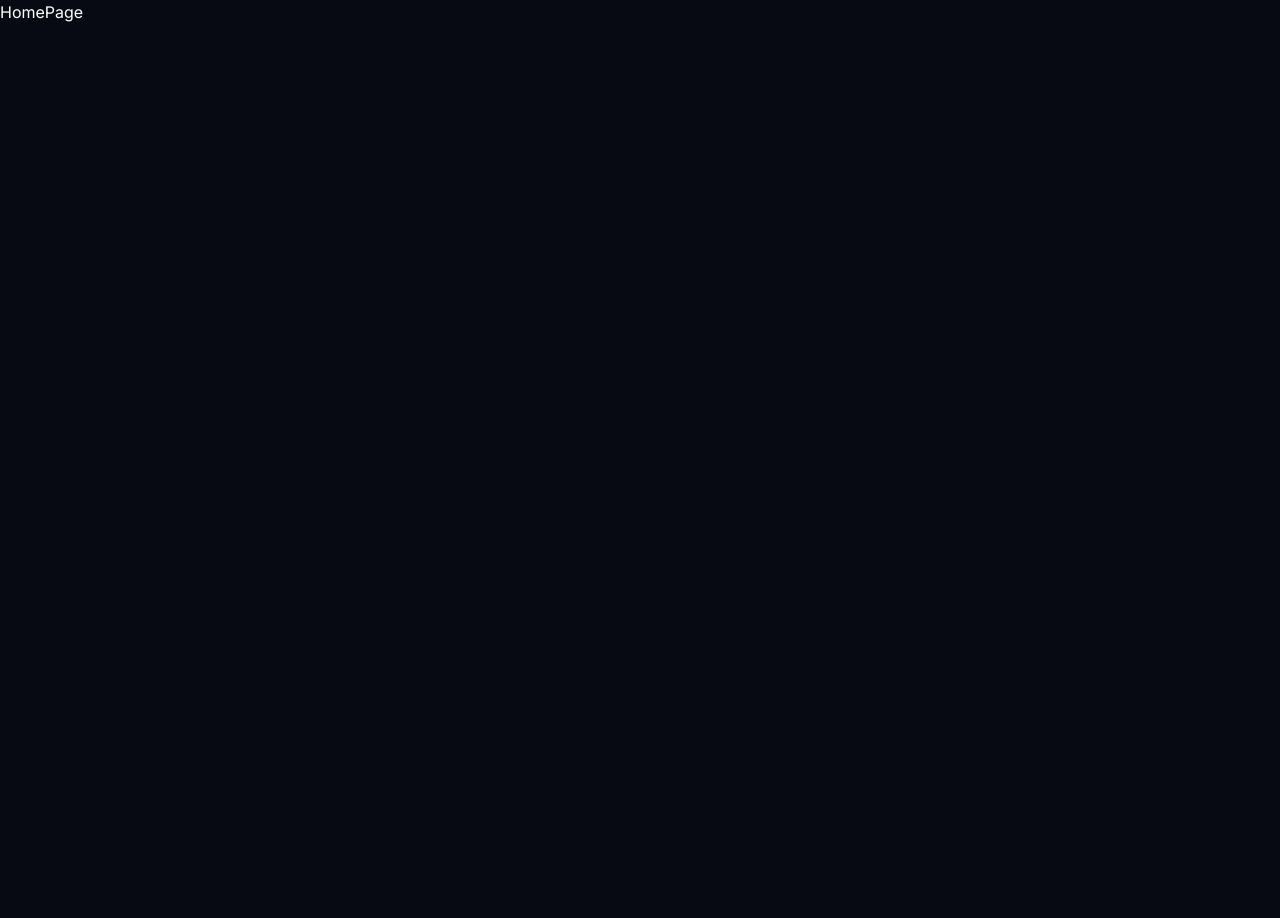
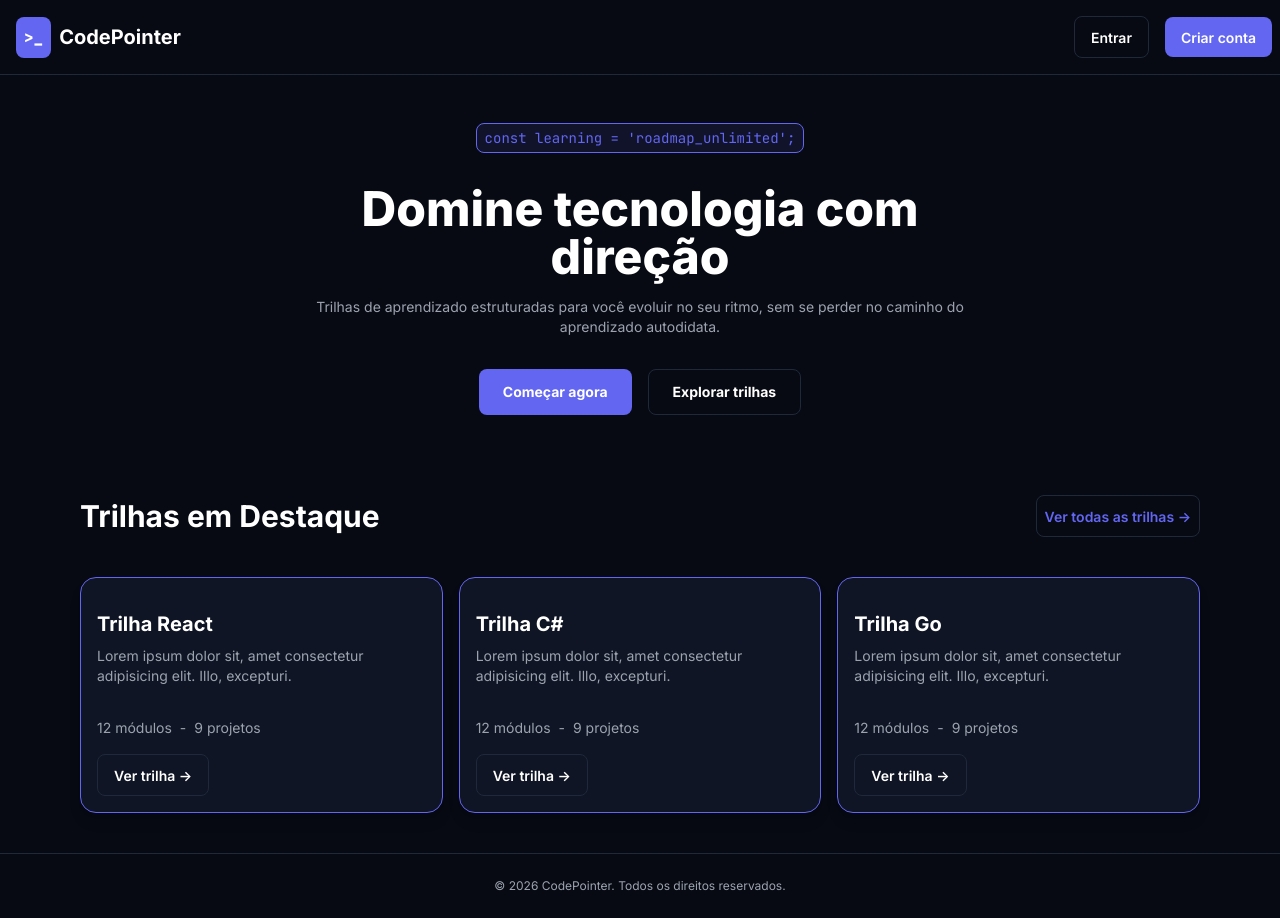
Before and after one commit to devisonsantana/codepointer-web, a React (Vite) app: page / in a window 1280 px wide. Before the commit the page ends 800 px from the top, so only its background shows below. Built offline with nearby package versions, Linux system fonts and the light colour scheme.

Commit message:
feat(ui): build home page layout

```diff
--- a/src/index.css
+++ b/src/index.css
@@ -1,4 +1,4 @@
-@import url("https://fonts.googleapis.com/css2?family=Inter:wght@400;500;600;700&family=JetBrains+Mono:wght@400;500;600&display=swap");
+@import url("https://fonts.googleapis.com/css2?family=Inter:ital,opsz,wght@0,14..32,100..900;1,14..32,100..900&family=JetBrains+Mono:ital,wght@0,100..800;1,100..800&display=swap");
 @import "tailwindcss";
 
 @theme {
--- a/src/pages/home/HomePage.tsx
+++ b/src/pages/home/HomePage.tsx
@@ -1,5 +1,135 @@
 export const HomePage = () => {
   return (
-    <div>HomePage</div>
-  )
-}
+    <div>
+      <nav className="mb-4 flex items-center justify-between border-b border-b-[#1E293B] px-2 py-4">
+        {/* Logo */}
+        <div className="flex items-center gap-2 px-2">
+          <div className="rounded-lg bg-[#6366F1] p-2">
+            <span className="font-mono font-extrabold">&gt;_</span>
+          </div>
+          <div className="font-sans text-xl font-bold">
+            <h1>CodePointer</h1>
+          </div>
+        </div>
+        {/* Links */}
+        <div className="block sm:hidden">
+          <button>[#]</button>
+        </div>
+        <div className="hidden space-x-4 sm:block">
+          <button className="cursor-pointer rounded-lg border border-[#1E293B] px-4 py-2">
+            <a className="text-sm font-semibold">Entrar</a>
+          </button>
+          <button className="cursor-pointer rounded-lg bg-[#6366F1] px-4 py-2">
+            <a className="text-sm font-semibold">Criar conta</a>
+          </button>
+        </div>
+      </nav>
+
+      <header className="flex flex-col items-center justify-center px-4 py-8">
+        <div className="self-start rounded-lg border border-[#6366F1] bg-[#6365f11a] px-2 py-1 text-xs text-[#6366F1] sm:self-center sm:text-sm">
+          <code>const learning = 'roadmap_unlimited';</code>
+        </div>
+
+        <div className="space-y-4 py-8 font-sans sm:w-2xl">
+          <div className="space-y-4">
+            <h2 className="text-3xl font-extrabold sm:text-center sm:text-5xl">
+              Domine tecnologia com direção
+            </h2>
+            <p className="text-sm text-[#9CA3AF] sm:text-center">
+              Trilhas de aprendizado estruturadas para você evoluir no seu
+              ritmo, sem se perder no caminho do aprendizado autodidata.
+            </p>
+          </div>
+
+          <div className="flex flex-col justify-center gap-4 py-4 text-sm font-bold sm:flex-row">
+            <button className="cursor-pointer rounded-lg bg-[#6366F1] px-6 py-3">
+              <a>Começar agora</a>
+            </button>
+            <button className="cursor-pointer rounded-lg border border-[#1E293B] px-6 py-3">
+              <a>Explorar trilhas</a>
+            </button>
+          </div>
+        </div>
+      </header>
+
+      <section className="px-4 sm:px-8 md:px-14 lg:px-20">
+        <div className="flex items-center justify-between gap-4">
+          <div className="w-40 sm:w-auto">
+            <h2 className="text-3xl font-bold">Trilhas em Destaque</h2>
+          </div>
+          <div className="rounded-lg border border-[#1E293B] p-2">
+            <a className="text-sm font-semibold text-[#6366F1]">
+              Ver todas as trilhas -&gt;
+            </a>
+          </div>
+        </div>
+        {/* Cards das Trilhas */}
+        <div className="flex flex-col gap-4 py-10 sm:flex-row">
+          <div className="space-y-4 rounded-2xl border border-[#6366F1] bg-[#0F1524] p-4 shadow-lg">
+            <div className="space-y-2 py-4">
+              <h3 className="text-xl font-bold">Trilha React</h3>
+              <p className="text-sm text-[#9CA3AF]">
+                Lorem ipsum dolor sit, amet consectetur adipisicing elit. Illo,
+                excepturi.
+              </p>
+            </div>
+            <div className="flex items-center gap-2 text-sm text-[#9CA3AF]">
+              <p>12 módulos</p>
+              <span>-</span>
+              <p>9 projetos</p>
+            </div>
+            <div>
+              <button className="cursor-pointer rounded-lg border border-[#1E293B] px-4 py-2">
+                <a className="text-sm font-semibold">Ver trilha -&gt;</a>
+              </button>
+            </div>
+          </div>
+          <div className="space-y-4 rounded-2xl border border-[#6366F1] bg-[#0F1524] p-4 shadow-lg">
+            <div className="space-y-2 py-4">
+              <h3 className="text-xl font-bold">Trilha C#</h3>
+              <p className="text-sm text-[#9CA3AF]">
+                Lorem ipsum dolor sit, amet consectetur adipisicing elit. Illo,
+                excepturi.
+              </p>
+            </div>
+            <div className="flex items-center gap-2 text-sm text-[#9CA3AF]">
+              <p>12 módulos</p>
+              <span>-</span>
+              <p>9 projetos</p>
+            </div>
+            <div>
+              <button className="cursor-pointer rounded-lg border border-[#1E293B] px-4 py-2">
+                <a className="text-sm font-semibold">Ver trilha -&gt;</a>
+              </button>
+            </div>
+          </div>
+          <div className="space-y-4 rounded-2xl border border-[#6366F1] bg-[#0F1524] p-4 shadow-lg">
+            <div className="space-y-2 py-4">
+              <h3 className="text-xl font-bold">Trilha Go</h3>
+              <p className="text-sm text-[#9CA3AF]">
+                Lorem ipsum dolor sit, amet consectetur adipisicing elit. Illo,
+                excepturi.
+              </p>
+            </div>
+            <div className="flex items-center gap-2 text-sm text-[#9CA3AF]">
+              <p>12 módulos</p>
+              <span>-</span>
+              <p>9 projetos</p>
+            </div>
+            <div>
+              <button className="cursor-pointer rounded-lg border border-[#1E293B] px-4 py-2">
+                <a className="text-sm font-semibold">Ver trilha -&gt;</a>
+              </button>
+            </div>
+          </div>
+        </div>
+      </section>
+
+      <footer>
+        <div className="border-t border-t-[#1E293B] px-4 py-6 text-center text-xs text-[#9CA3AF]">
+          <p>&copy; 2026 CodePointer. Todos os direitos reservados.</p>
+        </div>
+      </footer>
+    </div>
+  );
+};
```
